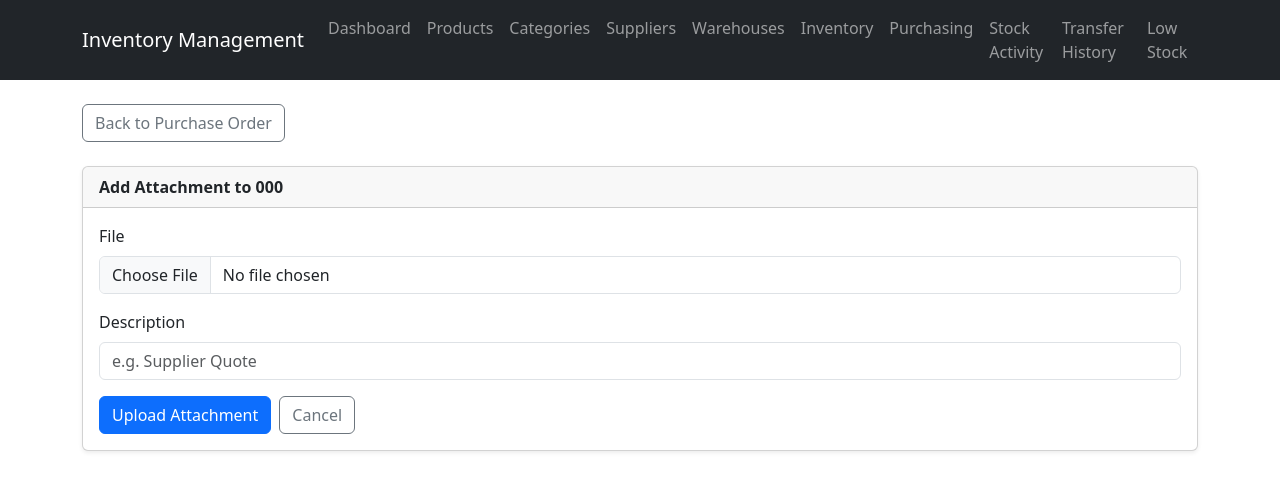
After one commit to James2c/inventory-warehouse, a Django app: page /purchase-orders/1/attachments/upload/ in a window 1280 px wide. The commit adds this page. Shown: the top 491 px of the page. Run offline with Django 5.2, Linux system fonts and the light colour scheme; tables that the repository leaves empty hold one stand-in row (values such as "Sample post").

Commit message:
Add purchase order attachment functionality

```diff
--- a/config/settings.py
+++ b/config/settings.py
@@ -135,3 +135,7 @@ MAILERS = {
         'BACKEND': 'django.core.mail.backends.console.EmailBackend',
     },
 }
+
+
+MEDIA_URL = "/media/"
+MEDIA_ROOT = BASE_DIR / "media"
--- a/config/urls.py
+++ b/config/urls.py
@@ -16,9 +16,17 @@ Including another URLconf
 """
 from django.contrib import admin
 from django.urls import include, path
+from django.conf import settings
+from django.conf.urls.static import static
 
 
 urlpatterns = [
     path("admin/", admin.site.urls),
     path("", include("inventory.urls")),
 ]
+
+
+urlpatterns += static(
+    settings.MEDIA_URL,
+    document_root=settings.MEDIA_ROOT,
+)
--- a/inventory/forms.py
+++ b/inventory/forms.py
@@ -1,6 +1,16 @@
 from django import forms
 
-from .models import Product, Warehouse, Inventory, StockAdjustment, Category, Supplier, PurchaseOrder, PurchaseOrderItem
+from .models import (
+    Product,
+    Warehouse,
+    Inventory,
+    StockAdjustment,
+    Category,
+    Supplier,
+    PurchaseOrder,
+    PurchaseOrderItem,
+    PurchaseOrderAttachment,
+)
 
 
 class ProductForm(forms.ModelForm):
@@ -455,3 +465,29 @@ class PurchaseOrderReceiveForm(forms.Form):
             }
         ),
     )
+
+
+class PurchaseOrderAttachmentForm(forms.ModelForm):
+
+    class Meta:
+        model = PurchaseOrderAttachment
+
+        fields = [
+            "file",
+            "description",
+        ]
+
+        widgets = {
+            "file": forms.ClearableFileInput(
+                attrs={
+                    "class": "form-control",
+                }
+            ),
+
+            "description": forms.TextInput(
+                attrs={
+                    "class": "form-control",
+                    "placeholder": "e.g. Supplier Quote",
+                }
+            ),
+        }
--- a/inventory/models.py
+++ b/inventory/models.py
@@ -198,6 +198,31 @@ class PurchaseOrderItem(models.Model):
         return f"{self.purchase_order.po_number} - {self.product.name}"
 
 
+class PurchaseOrderAttachment(models.Model):
+
+    purchase_order = models.ForeignKey(
+        PurchaseOrder,
+        on_delete=models.CASCADE,
+        related_name="attachments",
+    )
+
+    file = models.FileField(
+        upload_to="purchase_order_attachments/",
+    )
+
+    description = models.CharField(
+        max_length=255,
+        blank=True,
+    )
+
+    uploaded_at = models.DateTimeField(
+        auto_now_add=True,
+    )
+
+    def __str__(self):
+        return f"{self.purchase_order.po_number} - {self.file.name}"
+
+
 class Inventory(models.Model):
     product = models.ForeignKey(
         Product,
--- /dev/null
+++ b/inventory/templates/inventory/purchase_order_attachment_form.html
@@ -0,0 +1,100 @@
+{% extends "inventory/base.html" %}
+
+{% block content %}
+
+<div class="d-flex align-items-center gap-2 mb-4">
+
+    <a
+        href="{% url 'purchase_order_detail' purchase_order.id %}"
+        class="btn btn-outline-secondary"
+    >
+        Back to Purchase Order
+    </a>
+
+</div>
+
+<div class="card shadow-sm">
+
+    <div class="card-header">
+        <strong>
+            Add Attachment to {{ purchase_order.po_number }}
+        </strong>
+    </div>
+
+    <div class="card-body">
+
+        <form method="post" enctype="multipart/form-data">
+
+            {% csrf_token %}
+
+            {% if form.non_field_errors %}
+                <div class="alert alert-danger">
+                    {{ form.non_field_errors }}
+                </div>
+            {% endif %}
+
+            <!-- File -->
+            <div class="mb-3">
+
+                <label
+                    for="{{ form.file.id_for_label }}"
+                    class="form-label"
+                >
+                    File
+                </label>
+
+                {{ form.file }}
+
+                {% if form.file.errors %}
+                    <div class="text-danger small mt-1">
+                        {{ form.file.errors }}
+                    </div>
+                {% endif %}
+
+            </div>
+
+            <!-- Description -->
+            <div class="mb-3">
+
+                <label
+                    for="{{ form.description.id_for_label }}"
+                    class="form-label"
+                >
+                    Description
+                </label>
+
+                {{ form.description }}
+
+                {% if form.description.errors %}
+                    <div class="text-danger small mt-1">
+                        {{ form.description.errors }}
+                    </div>
+                {% endif %}
+
+            </div>
+
+            <div class="d-flex gap-2">
+
+                <button
+                    type="submit"
+                    class="btn btn-primary"
+                >
+                    Upload Attachment
+                </button>
+
+                <a
+                    href="{% url 'purchase_order_detail' purchase_order.id %}"
+                    class="btn btn-outline-secondary"
+                >
+                    Cancel
+                </a>
+
+            </div>
+
+        </form>
+
+    </div>
+
+</div>
+
+{% endblock %}
--- a/inventory/urls.py
+++ b/inventory/urls.py
@@ -244,4 +244,16 @@ urlpatterns = [
         views.purchase_order_edit,
         name="purchase_order_edit",
     ),
+
+    path(
+        "purchase-orders/<int:purchase_order_id>/attachments/upload/",
+        views.purchase_order_attachment_upload,
+        name="purchase_order_attachment_upload",
+    ),
+
+    path(
+        "purchase-orders/<int:purchase_order_id>/attachments/<int:attachment_id>/delete/",
+        views.purchase_order_attachment_delete,
+        name="purchase_order_attachment_delete",
+    ),
 ]
--- a/inventory/views.py
+++ b/inventory/views.py
@@ -13,8 +13,8 @@ from django.shortcuts import (
     render,
 )
 
-from .forms import ProductForm, WarehouseForm, InventoryForm, StockAdjustmentForm, StockTransferForm, CategoryForm, SupplierForm, PurchaseOrderForm, PurchaseOrderItemForm, PurchaseOrderReceiveForm
-from .models import Category, Inventory, InventoryTransaction, Product, Supplier, Warehouse, StockAdjustment, PurchaseOrder, PurchaseOrderItem, PurchaseOrderNumberSequence
+from .forms import ProductForm, WarehouseForm, InventoryForm, StockAdjustmentForm, StockTransferForm, CategoryForm, SupplierForm, PurchaseOrderForm, PurchaseOrderItemForm, PurchaseOrderReceiveForm, PurchaseOrderAttachmentForm
+from .models import Category, Inventory, InventoryTransaction, Product, Supplier, Warehouse, StockAdjustment, PurchaseOrder, PurchaseOrderItem, PurchaseOrderNumberSequence, PurchaseOrderAttachment
 
 
 
@@ -1968,3 +1968,72 @@ def purchase_order_edit(request, purchase_order_id):
             "purchase_order": purchase_order,
         },
     )
+
+
+def purchase_order_attachment_upload(request, purchase_order_id):
+
+    purchase_order = get_object_or_404(
+        PurchaseOrder,
+        id=purchase_order_id,
+    )
+
+    if request.method == "POST":
+
+        form = PurchaseOrderAttachmentForm(
+            request.POST,
+            request.FILES,
+        )
+
+        if form.is_valid():
+
+            attachment = form.save(commit=False)
+
+            attachment.purchase_order = purchase_order
+
+            attachment.save()
+
+            return redirect(
+                "purchase_order_detail",
+                purchase_order_id=purchase_order.id,
+            )
+
+    else:
+
+        form = PurchaseOrderAttachmentForm()
+
+    return render(
+        request,
+        "inventory/purchase_order_attachment_form.html",
+        {
+            "form": form,
+            "purchase_order": purchase_order,
+        },
+    )
+
+
+def purchase_order_attachment_delete(
+    request,
+    purchase_order_id,
+    attachment_id,
+):
+
+    purchase_order = get_object_or_404(
+        PurchaseOrder,
+        id=purchase_order_id,
+    )
+
+    attachment = get_object_or_404(
+        PurchaseOrderAttachment,
+        id=attachment_id,
+        purchase_order=purchase_order,
+    )
+
+    if request.method == "POST":
+
+        attachment.file.delete(save=False)
+        attachment.delete()
+
+    return redirect(
+        "purchase_order_detail",
+        purchase_order_id=purchase_order.id,
+    )
```
Also changed, not shown: inventory/templates/inventory/purchase_order_detail.html (+105 -1 lines), inventory/migrations/0012_purchaseorderattachment.py (added).
